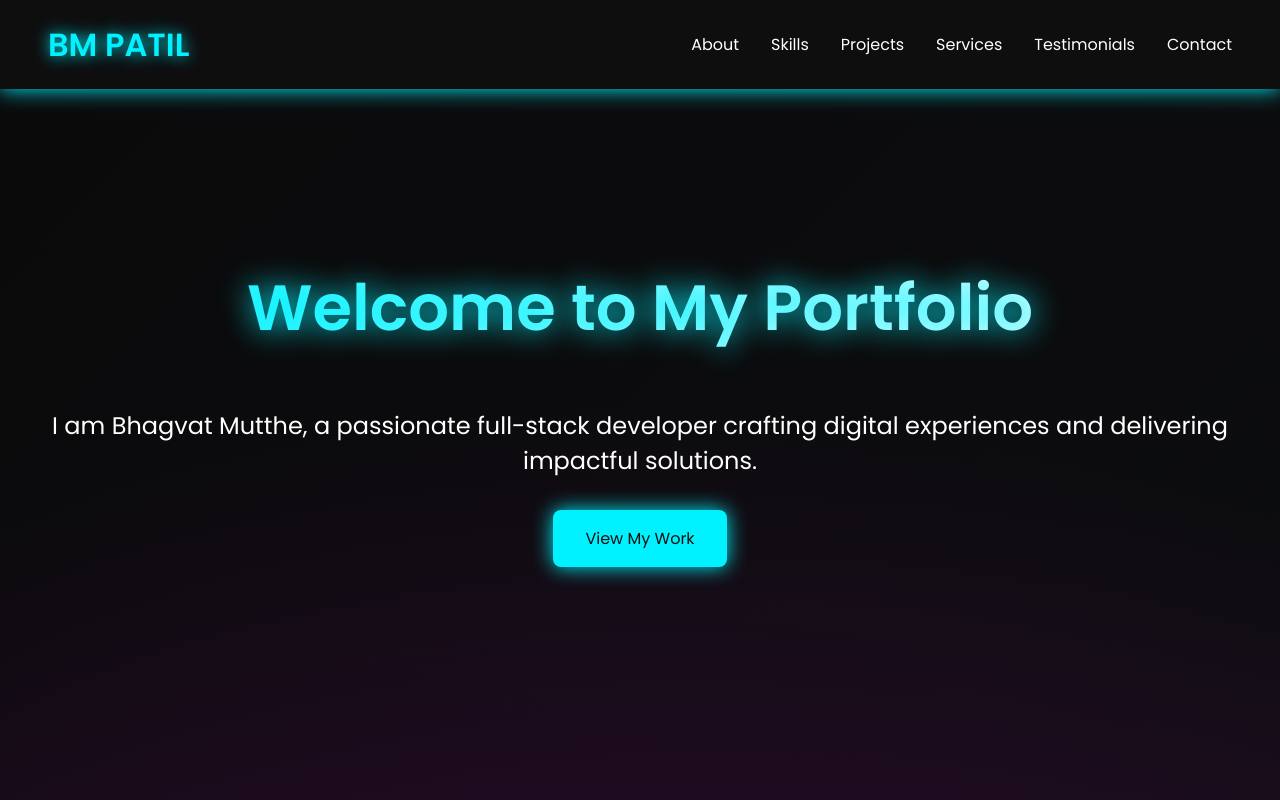
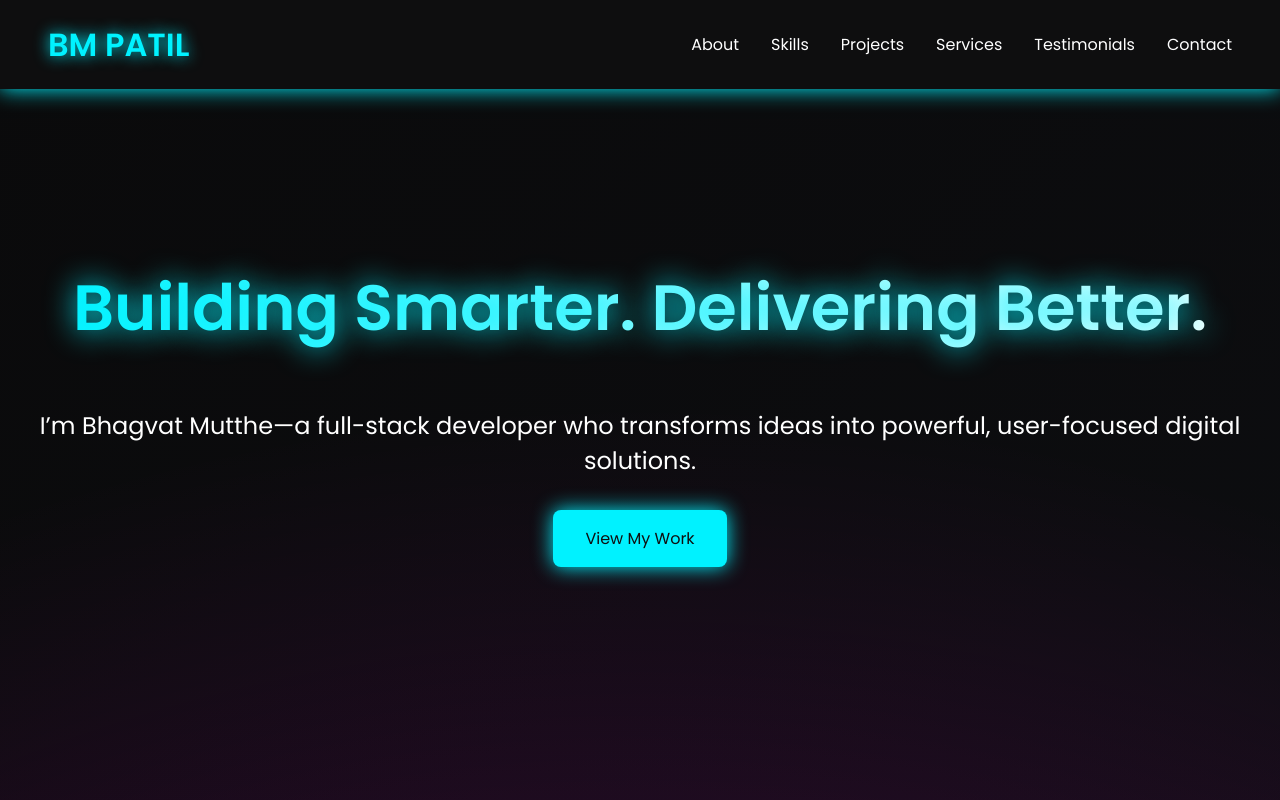
Before and after one commit to TheBMPatil/Bhagvat_Mutthe_, a plain HTML site: page index.html in a window 1280 px wide. Shown: the top 800 px of the page. Drawn offline with Linux system fonts and the light colour scheme.

Commit message:
hero section update

```diff
--- a/index.html
+++ b/index.html
@@ -26,11 +26,11 @@
     </header>
 
     <section id="hero" class="hero-section">
-        <h1>Welcome to My Portfolio</h1>
-        <p>I am Bhagvat Mutthe, a passionate full-stack developer crafting digital experiences and delivering impactful
-            solutions.</p>
+        <h1>Building Smarter. Delivering Better.</h1>
+        <p>I’m Bhagvat Mutthe—a full-stack developer who transforms ideas into powerful, user-focused digital solutions.</p>
         <a href="#projects" class="cta-button">View My Work</a>
     </section>
+
 
     <section id="about" class="about-section">
         <h2>About Me</h2>
```
